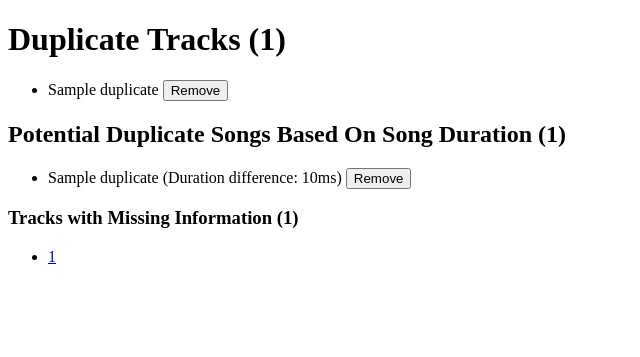
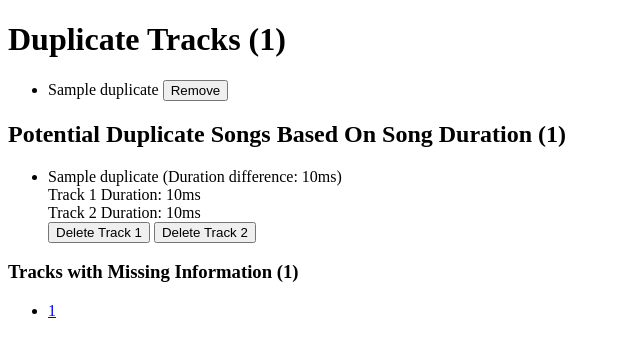
Before and after one commit to JacobGurley/Spotify-Duplicate-Website, a Flask app: template templates/duplicates.html in a window 1280 px wide. Shown: the top 357 px of the page, without its empty margins (0-640 px from the left). Run offline with Flask 3, Linux system fonts and the light colour scheme; the template is opened without the code that fills it: most values are stand-ins (such as "Sample title", 1, 10 or a date in 2020); some libraries are stand-ins or nearby versions.

Commit message:
Added some better functionality. Adjusted code to let user choose which Potential Duplicate Song Based On Duration to remove, and now shows 2 songs with different duration. Also, added buttons below each song to let user choose which song to remove.

```diff
--- a/app.py
+++ b/app.py
@@ -146,7 +146,14 @@ def find_duplicates(tracks):
 
             # If duration differs by more than 1 second, consider it a potential duplicate
             if duration_difference > 1000:  # More than 1 second
-                potential_duplicates.append({'name': simple_identifier, 'id': track_id, 'duration_difference': duration_difference})
+                potential_duplicates.append({
+                    'name': simple_identifier,
+                    'track1_id': seen_tracks[simple_identifier]['id'],
+                    'track2_id': track_id,
+                    'track1_duration_ms': seen_tracks[simple_identifier]['duration'],
+                    'track2_duration_ms': track_duration_ms,
+                    'duration_difference': duration_difference
+                })
             else:
                 # If duration difference is less than or equal to 1 second, consider it a duplicate
                  duplicates.append({'name': simple_identifier, 'id': track_id})
--- a/templates/duplicates.html
+++ b/templates/duplicates.html
@@ -25,7 +25,10 @@
         {% for duplicate in potential_duplicates %}
             <li>
                 {{ duplicate.name }} (Duration difference: {{ duplicate.duration_difference }}ms)
-                <button data-url="{{ url_for('remove_duplicate', playlist_id=playlist_id, track_id=duplicate.id) }}" class="remove-btn">Remove</button>
+                <div>Track 1 Duration: {{ duplicate.track1_duration_ms }}ms</div>
+                <div>Track 2 Duration: {{ duplicate.track2_duration_ms }}ms</div>
+                <button data-url="{{ url_for('remove_duplicate', playlist_id=playlist_id, track_id=duplicate.track1_id) }}" class="remove-btn">Delete Track 1</button>
+                <button data-url="{{ url_for('remove_duplicate', playlist_id=playlist_id, track_id=duplicate.track2_id) }}" class="remove-btn">Delete Track 2</button>
             </li>
         {% endfor %}
         </ul>
```
